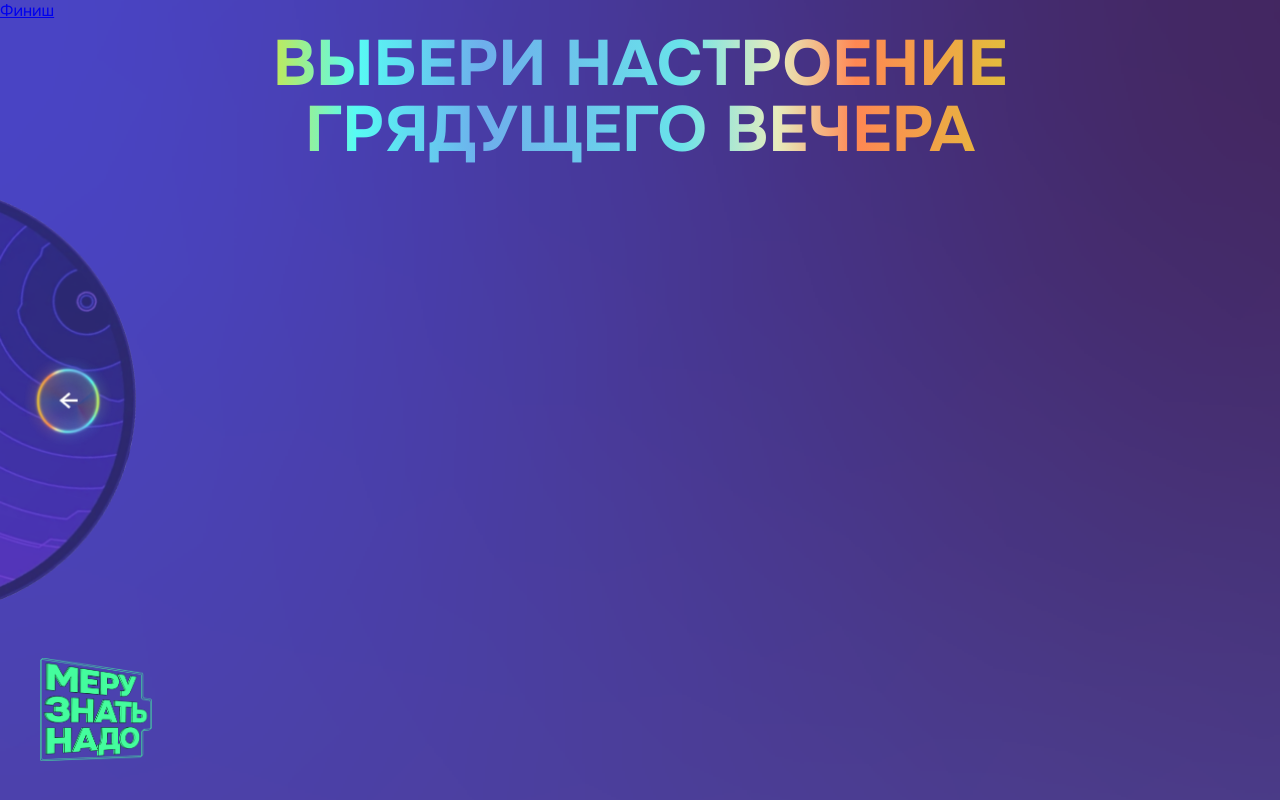
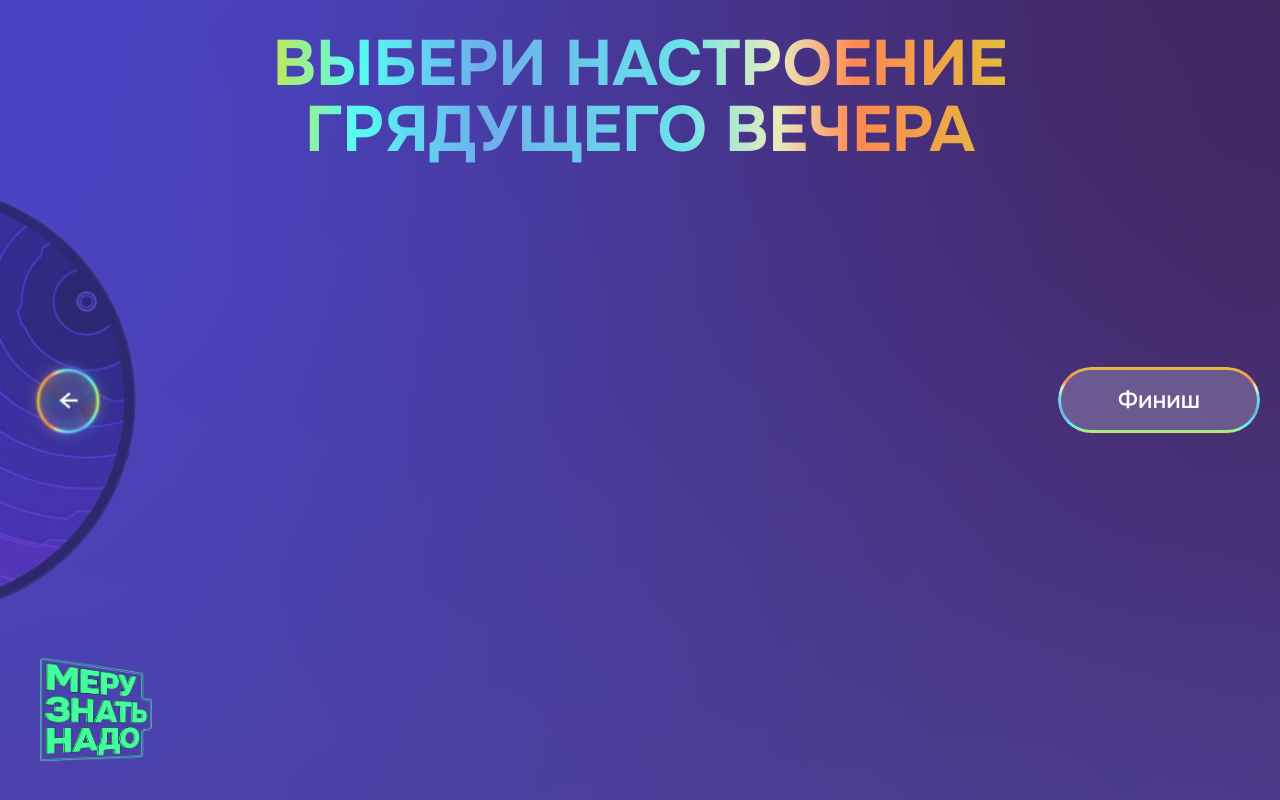
Before and after one commit to dimsontime/Pivo-bez-mery, a Vue app: page /p4 in a window 1280 px wide. Built offline with nearby package versions, Linux system fonts and the light colour scheme; the HTML template or start-up script is replaced by a standard one.

Commit message:
for sanya

```diff
--- a/src/components/HomeSlider.vue
+++ b/src/components/HomeSlider.vue
@@ -40,16 +40,16 @@ export default {
         new URL('@/assets/img/slider/ss9.png', import.meta.url).href,
         new URL('@/assets/img/slider/ss2.png', import.meta.url).href,
         new URL('@/assets/img/slider/ss10.png', import.meta.url).href,
-      ]
-    }
+      ],
+    };
   },
-}
+};
 </script>
 
 <style scoped>
 .carousel {
   margin: 0 auto;
-  padding: 40px 0;
+  padding: 20px 0;
   max-width: 1920px;
   overflow: hidden;
   display: flex;
@@ -62,9 +62,9 @@ export default {
 .group {
   display: flex;
   gap: 40px;
-  padding-right: 20px;
+  padding-right: 40px;
   will-change: transform;
-  animation: scrolling 30s linear infinite;
+  animation: scrolling 35s linear infinite;
 }
 
 @keyframes scrolling {
--- a/src/views/p4.vue
+++ b/src/views/p4.vue
@@ -11,7 +11,7 @@
       </div>
     </router-link>
 
-    <router-link to="p5">
+    <router-link to="p5" class="btn-finish">
       Финиш
     </router-link>
   </div>
@@ -72,4 +72,58 @@ h1 {
     transform: translate(-50%, -50%);
   }
 }
+
+
+.btn-finish {
+  position: absolute;
+  right: 20px;
+  top: 50%;
+  transform: translateY(-50%);
+
+  text-decoration: none;
+  color: #fff;
+  font-size: 24px;
+  font-weight: 500;
+  text-transform: capitalize;
+  padding: 18px 60px;
+  border-radius: 100px;
+  background: rgba(#fff, .2);
+  border: none;
+
+  &::before {
+    content: "";
+    --angle: 0deg;
+    position: absolute;
+    inset: 0;
+    padding: 3px; /* толщина бордера */
+    border-radius: 999px;
+
+    background: linear-gradient(
+        var(--angle),
+        #9EFCA6 -61.15%,
+        #AEF9DB -23.29%,
+        #D5E53A -1.77%,
+        #57FBF4 11.56%,
+        #6EAEEC 28.78%,
+        #69E2EA 55.33%,
+        #E7ECBD 68.53%,
+        #FF8753 79.14%,
+        #D5D632 108.98%,
+        #AEDB51 117.59%,
+        #0CF1D4 130.19%
+    );
+
+    animation: 5s gradient-b linear infinite;
+
+    /* Магия вырезания центра */
+    -webkit-mask:
+      linear-gradient(#fff 0 0) content-box,
+      linear-gradient(#fff 0 0);
+    -webkit-mask-composite: xor;
+
+    mask-composite: exclude;
+
+    pointer-events: none;
+  }
+}
 </style>
--- a/src/views/p5.vue
+++ b/src/views/p5.vue
@@ -29,7 +29,7 @@
       <img src="@/assets/img/beer-essa.png" alt="">
     </div>
 
-    <router-link to="p2" class="next-btn">
+    <router-link to="/" class="next-btn">
       В начало
     </router-link>
   </div>
@@ -144,6 +144,7 @@ h1, h5 {
   bottom: 40px;
   left: 50%;
   transform: translateX(-50%);
+  z-index: 30;
 
   text-decoration: none;
   color: #fff;
```
